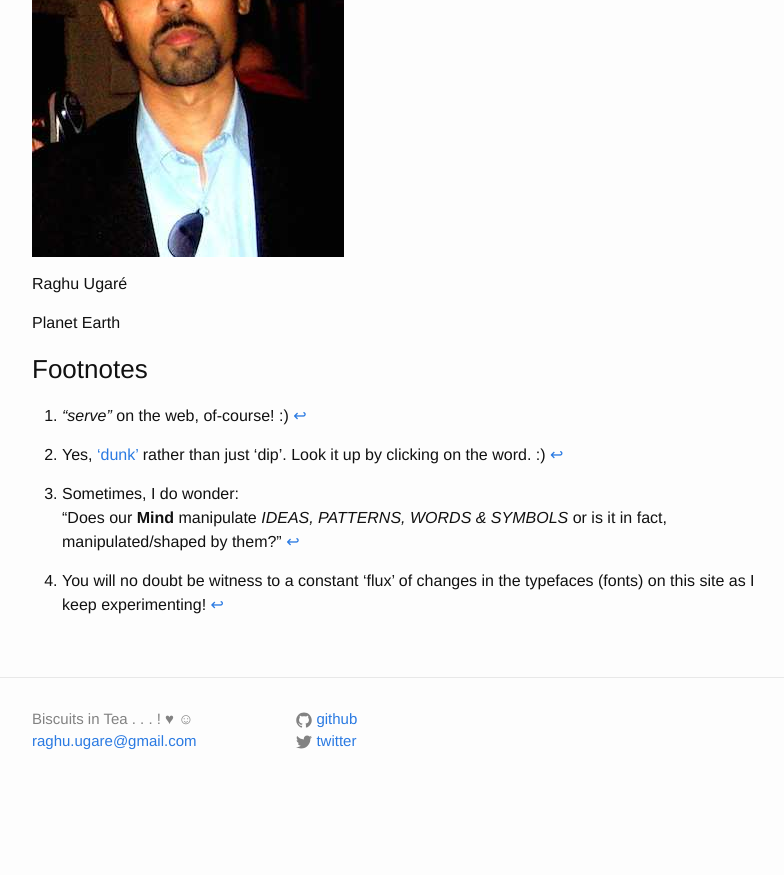
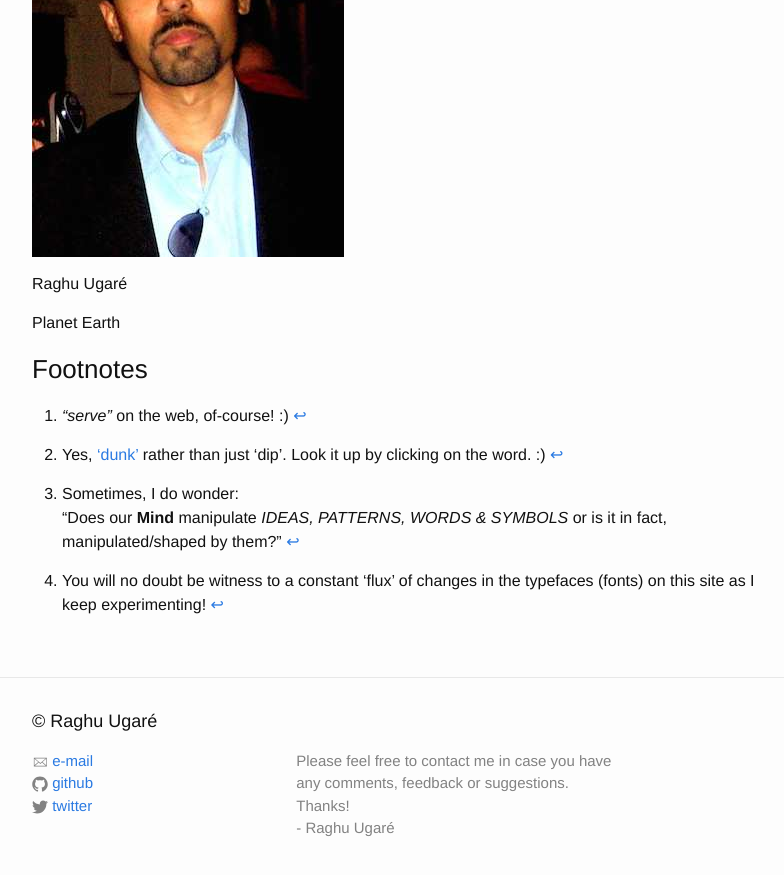
Before and after one commit to raghuugare/raghuugare.bkup, a Jekyll site: the page built from about.md, in a window 1280 px wide and 900 px high, scrolled down 3055 px. Shown: the top 875 px of the window, without its empty margins (238-1022 px from the left). Built offline with Jekyll 4.4.1, drawn with Linux system fonts in a browser that asks for light colours; before the commit the page ends 3868 px from its top, so only the background shows below that.

Commit message:
Slight changes to the site's footer. Also added an entry for email contact info.

```diff
--- a/_config.yml
+++ b/_config.yml
@@ -1,10 +1,10 @@
 # Site settings
-title: Biscuits in Tea . . . ! &hearts; &#9786
+title: Biscuits in Tea . . . ! &hearts; &#9786;
 email: raghu.ugare@gmail.com
 description: > # this means to ignore newlines until "baseurl:"
-  A collection of writings with which I want to share my discoveries of little gems & nuggets related to Computer Science and Programming in particular, and some other topics in general. The writings could be specific to a some programming language, or be about a more general concept like Algorithms or Data-structures.
-  Thanks to all the great Gurus & Pioneers of Computer Science, and Mathematics on whose shoulders we're able to see far far more...
-
+  Please feel free to contact me in case you have any comments, feedback or suggestions.
+  Thanks!
+  <br/>
   - Raghu Ugaré
 baseurl: "" # the subpath of your site, e.g. /blog/
 url: "" # the base hostname & protocol for your site
--- a/_includes/footer.html
+++ b/_includes/footer.html
@@ -2,18 +2,35 @@
 
   <div class="wrapper">
 
-    <!--<h2 class="footer-heading">{{ site.title }}</h2>-->
+    <h2 class="footer-heading">&copy; Raghu Ugaré</h2>
 
     <div class="footer-col-wrapper">
       <div class="footer-col  footer-col-1">
+        <!--
         <ul class="contact-list">
-          <li>{{ site.title }}</li>
+          <li>&copy;Raghu Ugaré</li>
           <li><a href="mailto:{{ site.email }}">{{ site.email }}</a></li>
         </ul>
-      </div>
+        -->
+      <!--</div>
 
-      <div class="footer-col  footer-col-2">
+      <div class="footer-col  footer-col-3">-->
         <ul class="social-media-list">
+          <li>
+            <a href="mailto:{{ site.email }}">
+              <span class="icon  icon--mail">
+                <svg viewBox="0 0 100 100">
+                  <path fill = "#828282" d="M11.627,23.462v53.925h81.351V23.462H11.627z M52.303,56.763L18.936,27.462h66.733L52.303,56.763z M39.011,50.415
+                  L15.627,70.95V29.88L39.011,50.415z M42.042,53.077l10.26,9.01l10.26-9.01l23.128,20.31H18.915L42.042,53.077z M65.593,50.416
+                  L88.978,29.88V70.95L65.593,50.416z"/>
+                </svg>
+              </span>
+
+              <span class="username">e-mail</span>
+            </a>
+          </li>
+
+
           {% if site.github_username %}
           <li>
             <a href="https://github.com/{{ site.github_username }}">
@@ -45,12 +62,12 @@
         </ul>
       </div>
 
-<!--
+
       <div class="footer-col  footer-col-3">
         <p class="text">{{ site.description }}</p>
       </div>
     </div>
--->
+
   </div>
 
 </footer>
```
